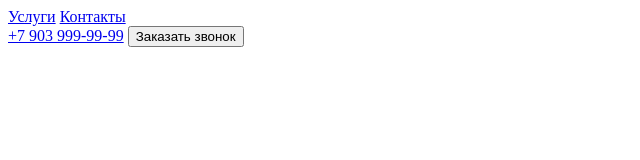
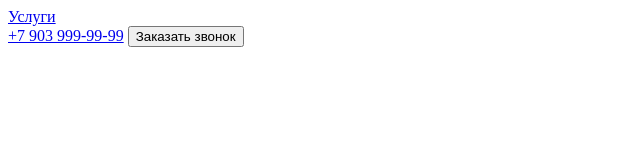
Before and after one commit to AnastasiaFedos/test-1, a plain HTML site: page Project/index.html in a window 1280 px wide. Shown: the full height of the page, 0-640 px from the left. Drawn offline with Linux system fonts and the light colour scheme.

Commit message:
removed contacts menu item

```diff
--- a/Project/index.html
+++ b/Project/index.html
@@ -3,7 +3,7 @@
 <head>
     <meta charset='utf-8'>
     <meta http-equiv='X-UA-Compatible' content='IE=edge'>
-    <title>Смарт-Экспресс — Главная страница!!</title>
+    <title>Смарт-Экспресс — Главная страница</title>
     <meta name='viewport' content='width=device-width, initial-scale=1'>
     <script src='js/jquery-3.6.0.min.js'></script>
 </head>
@@ -11,7 +11,6 @@
     <header>
         <nav>
             <a href="#services">Услуги</a>
-            <a href="#contacts">Контакты</a>
         </nav>
         <div>
             <a href="tel:+79039999999">+7 903 999-99-99</a>
```
